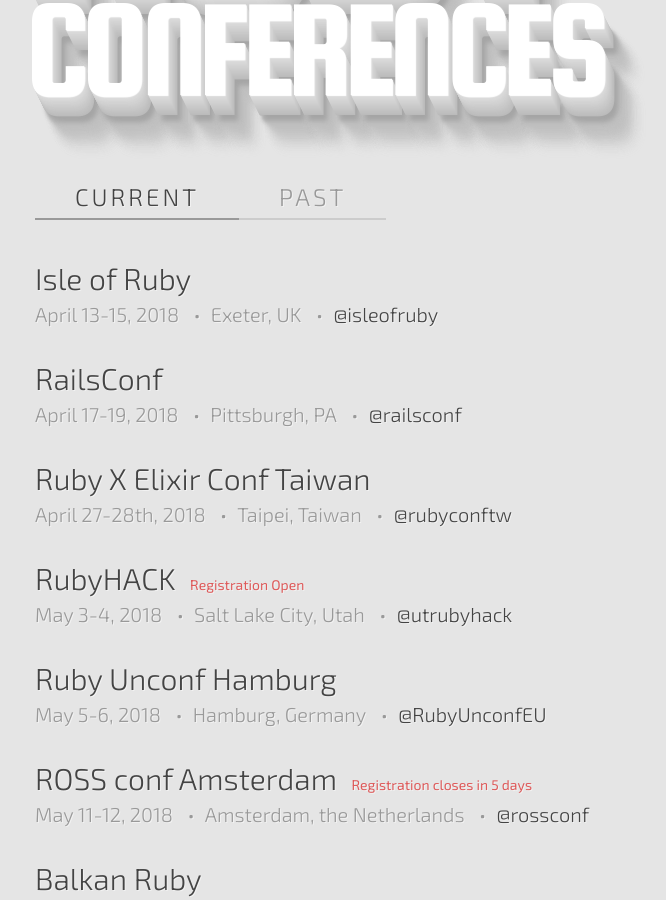
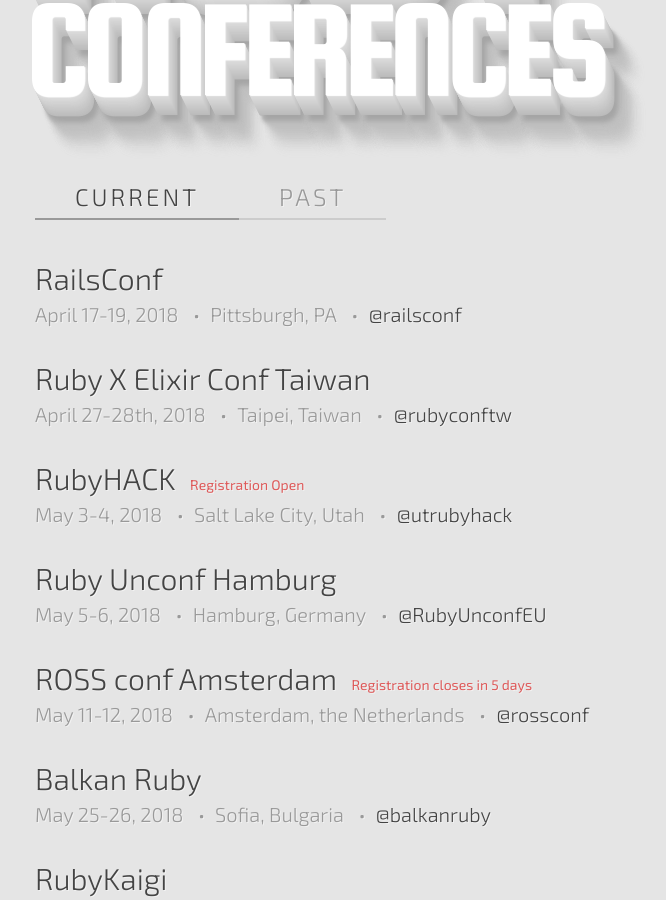
Before and after one commit to ruby-conferences/ruby-conferences.github.io, a Jekyll site: the page built from index.html, in a window 1280 px wide and 900 px high, scrolled down 302 px. Shown: the whole window, without its empty margins (205-871 px from the left). Built offline with Jekyll 4.4.1, drawn with Linux system fonts in a browser that asks for light colours.

Commit message:
Move Isle of Ruby past events

```diff
--- a/_data/current.yml
+++ b/_data/current.yml
@@ -1,13 +1,3 @@
-- name: Isle of Ruby
-  location: Exeter, UK
-  dates: "April 13-15, 2018"
-  url: http://isleofruby.org/
-  twitter: isleofruby
-  reg_phrase: "Registration open"
-  reg_date: "Jan 25, 2018"
-  cfp_phrase: CFP closes
-  cfp_date: "Feb 4, 2018"
-
 - name: RailsConf
   location: Pittsburgh, PA
   dates: "April 17-19, 2018"
--- a/_data/past.yml
+++ b/_data/past.yml
@@ -1084,3 +1084,9 @@
   dates: "March 22-23, 2018"
   url: http://2018.bathruby.uk
   twitter: bathruby
+
+- name: Isle of Ruby
+  location: Exeter, UK
+  dates: "April 13-15, 2018"
+  url: http://isleofruby.org/
+  twitter: isleofruby
```
